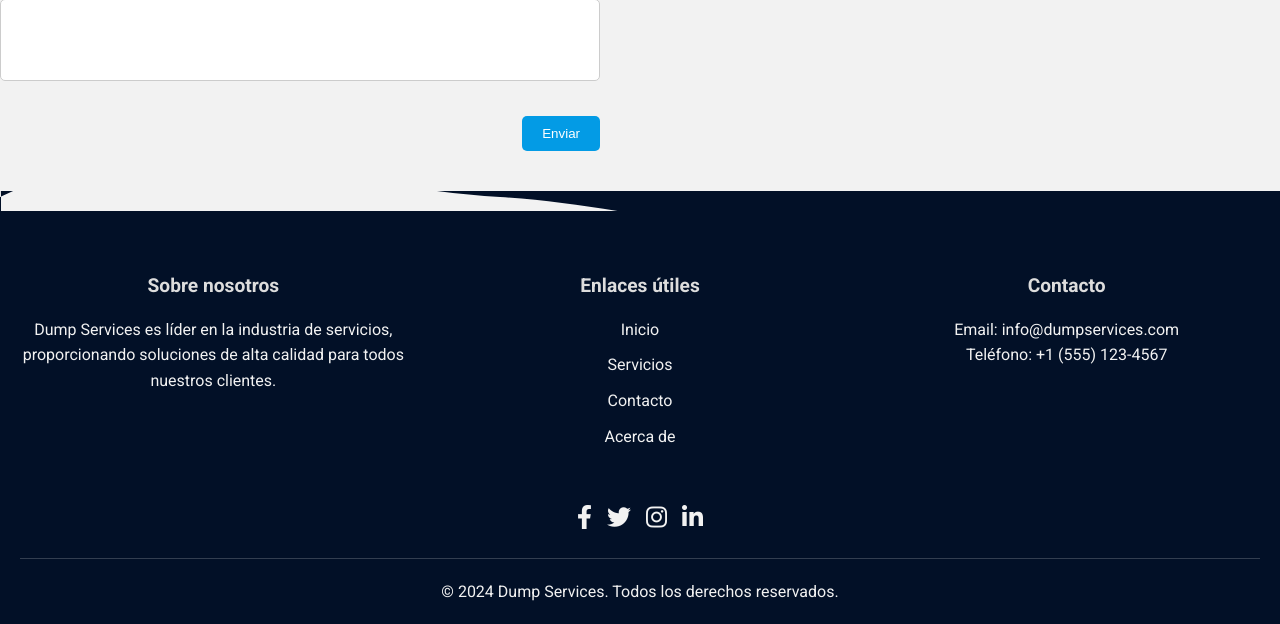
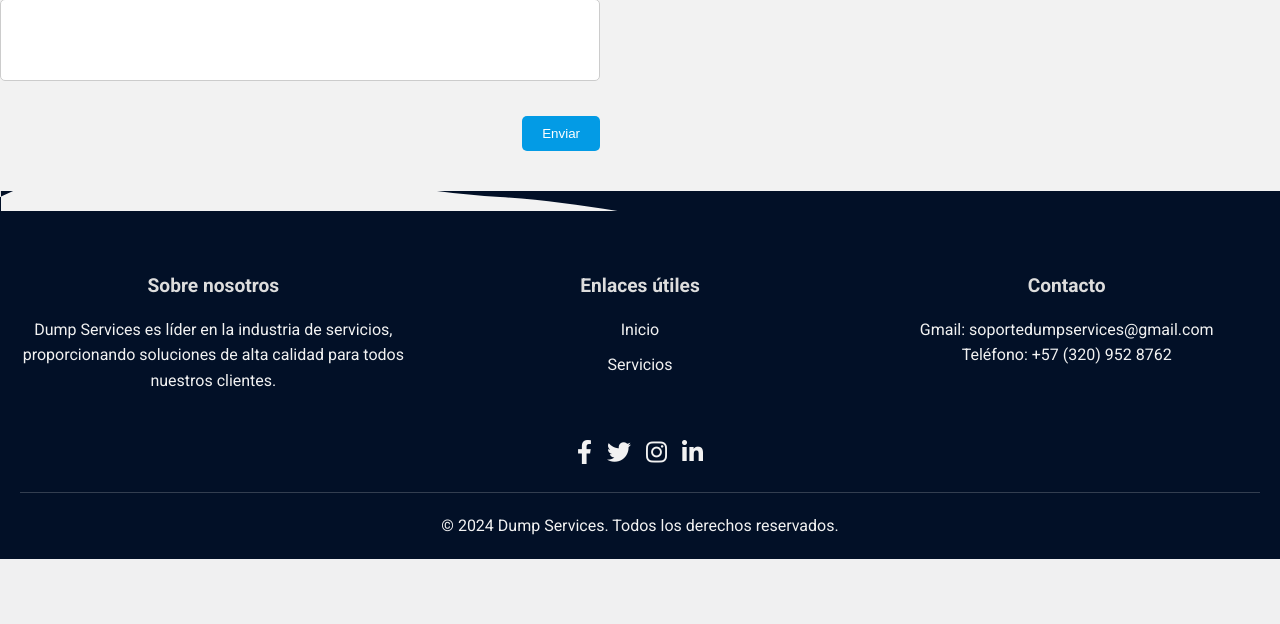
Before and after one commit to LuisCabrera03/Dumps-Services, a PHP site: page /chat.php in a window 1280 px wide. Shown: the part 575-1199 px from the top of the page. After the commit the page ends 1134 px from the top, so only its background shows below. Run offline with PHP 8.4, Linux system fonts and the light colour scheme.

Commit message:
Update footer.php
sfdsfdsfdsfd

```diff
--- a/footer.php
+++ b/footer.php
@@ -143,14 +143,12 @@
                 <ul>
                     <li><a href="#">Inicio</a></li>
                     <li><a href="#">Servicios</a></li>
-                    <li><a href="#">Contacto</a></li>
-                    <li><a href="#">Acerca de</a></li>
                 </ul>
             </div>
             <div>
                 <h3>Contacto</h3>
-                <p>Email: info@dumpservices.com</p>
-                <p>Teléfono: +1 (555) 123-4567</p>
+                <p>Gmail: soportedumpservices@gmail.com</p>
+                <p>Teléfono: +57 (320) 952 8762</p>
             </div>
         </div>
         <div class="social-icons">
```
